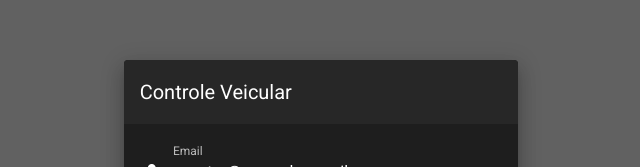
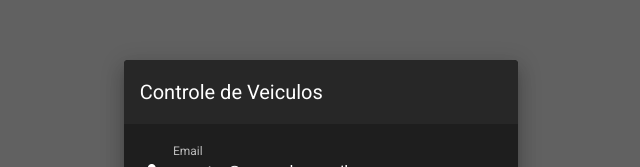
Before and after one commit to diegoscheeren/joias-localize, a Vue app: page /login in a window 1280 px wide. Shown: the part 196-363 px from the top of the page, without its empty margins (319-959 px from the left). Built offline with nearby package versions, Linux system fonts and the light colour scheme.

Commit message:
ajuste titulo no login

```diff
--- a/src/pages/login/Login.vue
+++ b/src/pages/login/Login.vue
@@ -6,7 +6,7 @@
                     <v-col cols="12" sm="8" md="4">
                         <v-card class="elevation-12 ">
                             <v-toolbar dark flat>
-                                <v-toolbar-title>Controle Veicular</v-toolbar-title>
+                                <v-toolbar-title>Controle de Veiculos</v-toolbar-title>
                             </v-toolbar>
                             <v-card-text>
                                 <v-form>
```
